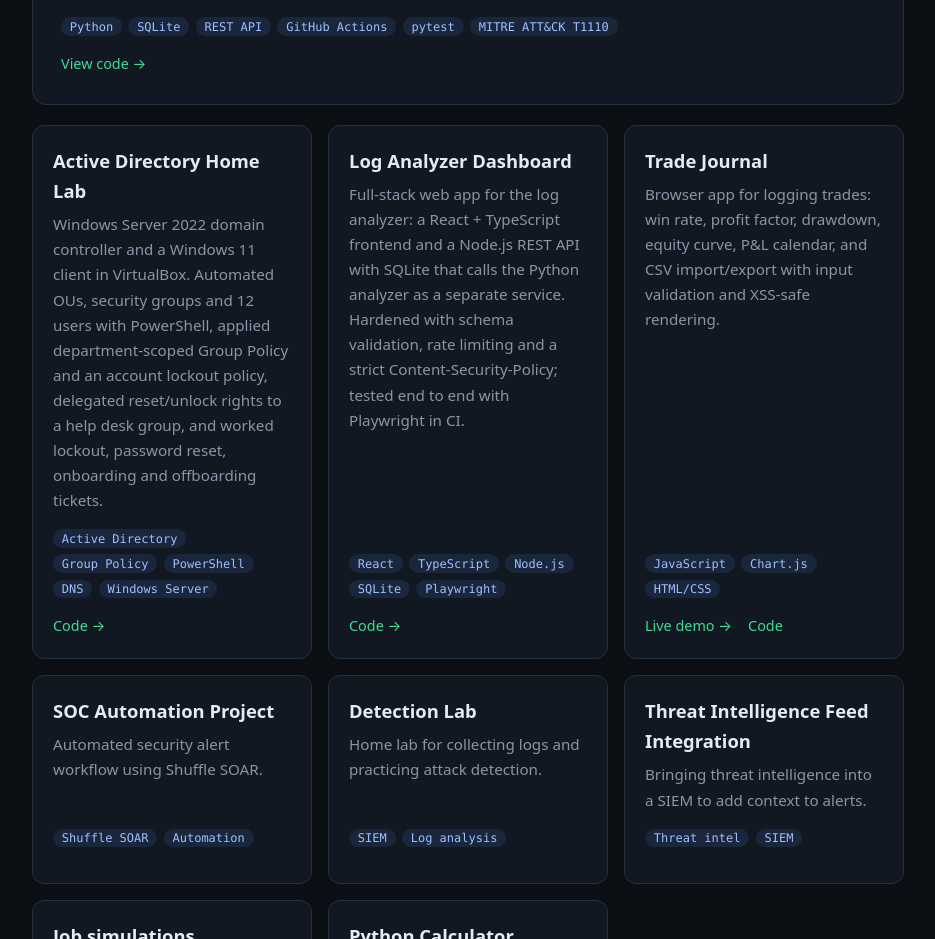
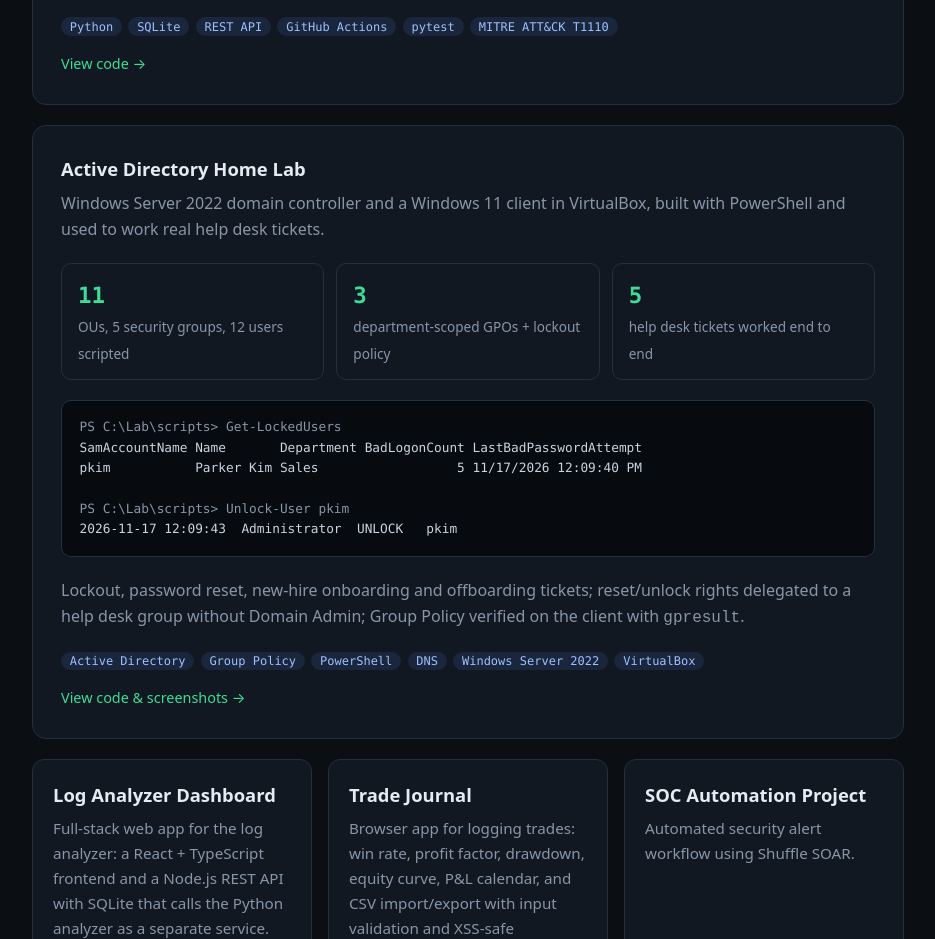
Before and after one commit to Cyril-419/Cyril-419.github.io, a plain HTML site: page index.html in a window 1280 px wide. Shown: the part 1150-2089 px from the top of the page, without its empty margins (172-1107 px from the left). Drawn offline with Linux system fonts and the light colour scheme.

Commit message:
Feature the Active Directory Home Lab alongside the log analyzer
Co-Authored-By: Claude Opus 5.5 <noreply@anthropic.com>
Claude-Session: https://claude.ai/code/session_01J2mYCiox39hPbzLNN6AvcJ

```diff
--- a/index.html
+++ b/index.html
@@ -137,13 +137,28 @@ ALERTS
         <div class="links"><a href="https://github.com/Cyril-419/security-log-analyzer" rel="noopener">View code →</a></div>
       </article>
 
+      <article class="featured">
+        <h3>Active Directory Home Lab</h3>
+        <p class="tagline">Windows Server 2022 domain controller and a Windows 11 client in VirtualBox, built with PowerShell and used to work real help desk tickets.</p>
+        <div class="stats">
+          <div class="stat"><b>11</b><span>OUs, 5 security groups, 12 users scripted</span></div>
+          <div class="stat"><b>3</b><span>department-scoped GPOs + lockout policy</span></div>
+          <div class="stat"><b>5</b><span>help desk tickets worked end to end</span></div>
+        </div>
+<pre class="term"><span class="c">PS C:\Lab\scripts&gt; Get-LockedUsers</span>
+SamAccountName Name       Department BadLogonCount LastBadPasswordAttempt
+pkim           Parker Kim Sales                  5 11/17/2026 12:09:40 PM
+
+<span class="c">PS C:\Lab\scripts&gt; Unlock-User pkim</span>
+2026-11-17 12:09:43  Administrator  UNLOCK   pkim</pre>
+        <p class="tagline">Lockout, password reset, new-hire onboarding and offboarding tickets; reset/unlock rights delegated to a help desk group without Domain Admin; Group Policy verified on the client with <code>gpresult</code>.</p>
+        <ul class="tags">
+          <li>Active Directory</li><li>Group Policy</li><li>PowerShell</li><li>DNS</li><li>Windows Server 2022</li><li>VirtualBox</li>
+        </ul>
+        <div class="links"><a href="https://github.com/Cyril-419/Active-Directory-Home-Lab" rel="noopener">View code &amp; screenshots →</a></div>
+      </article>
+
       <div class="grid">
-        <article class="card">
-          <h3>Active Directory Home Lab</h3>
-          <p>Windows Server 2022 domain controller and a Windows 11 client in VirtualBox. Automated OUs, security groups and 12 users with PowerShell, applied department-scoped Group Policy and an account lockout policy, delegated reset/unlock rights to a help desk group, and worked lockout, password reset, onboarding and offboarding tickets.</p>
-          <ul class="tags"><li>Active Directory</li><li>Group Policy</li><li>PowerShell</li><li>DNS</li><li>Windows Server</li></ul>
-          <div class="links"><a href="https://github.com/Cyril-419/Active-Directory-Home-Lab" rel="noopener">Code →</a></div>
-        </article>
         <article class="card">
           <h3>Log Analyzer Dashboard</h3>
           <p>Full-stack web app for the log analyzer: a React + TypeScript frontend and a Node.js REST API with SQLite that calls the Python analyzer as a separate service. Hardened with schema validation, rate limiting and a strict Content-Security-Policy; tested end to end with Playwright in CI.</p>
```
